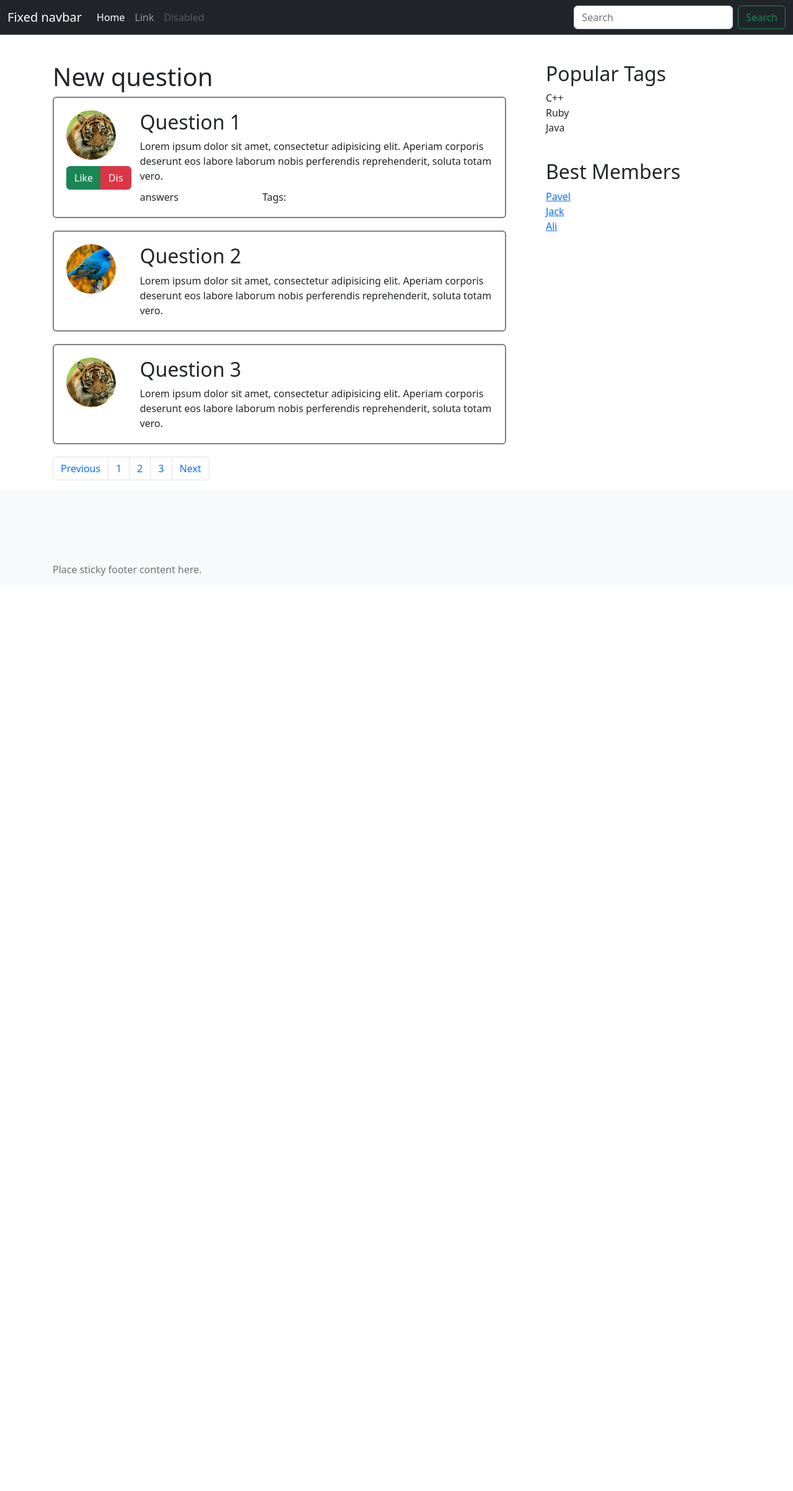
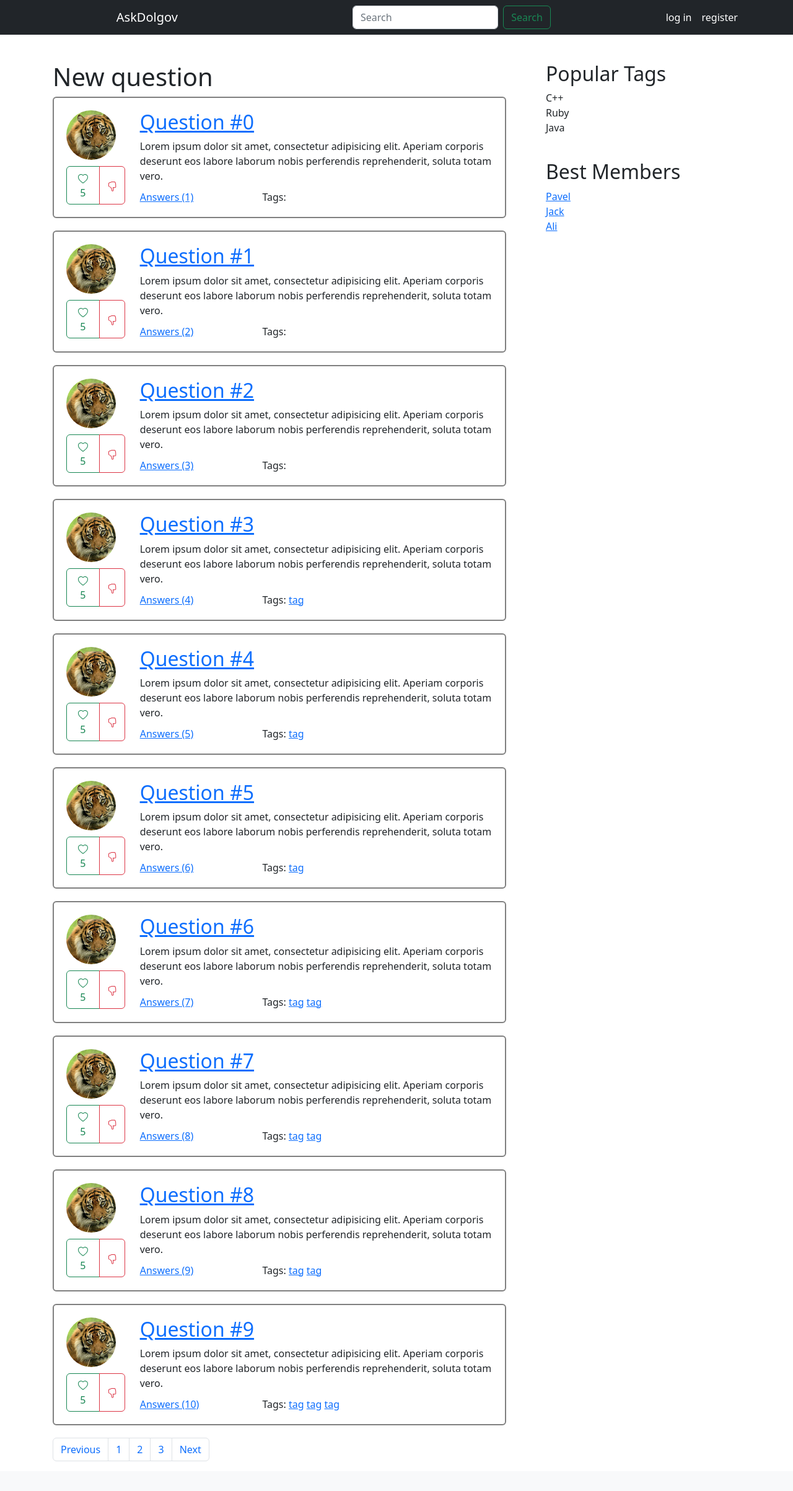
Before and after one commit to dolgovp/askme_dolgovv, a Django app: page / in a window 1280 px wide. Shown: the whole page at 62% size. Before the commit the page ends 929 px from the top, so only its background shows below. Run offline with Django 4.2, Linux system fonts and the light colour scheme.

Commit message:
dz2 beginning

```diff
--- a/askme_dolgovv/templates/index.html
+++ /dev/null
@@ -1,82 +0,0 @@
-{% extends 'base.html' %}
-{% load static %}
-{% block content %}
-<h1>New question</h1>
-  <div class="question">
-    <div class="row">
-      <div class="col-2">
-          <div class="row-3" >
-            <div class="avatar">
-                <img src="{% static '/img/avatar-2.jpeg' %}" alt="">
-            </div>
-          </div>
-          <div class="like-group">
-              <div class="row-1">
-                   <div class="btn-group" role="group" >
-                      <button type="button" class="btn btn-success"> Like </button>
-                      <button type="button" class="btn btn-danger">Dis</button>
-                    </div>
-              </div>
-          </div>
-      </div>
-      <div class="col-10">
-        <h2 class=question-title">Question 1</h2>
-        <div class="question-text">
-          Lorem ipsum dolor sit amet, consectetur adipisicing elit. Aperiam corporis deserunt eos labore laborum nobis perferendis reprehenderit, soluta totam vero.
-        </div>
-        <div class="question-info">
-            <div class="row">
-                <div class="col-4">
-                    answers
-                </div>
-                <div class="col-6">
-                    Tags:
-                </div>
-            </div>
-        </div>
-      </div>
-    </div>
-  </div>
-
-  <div class="question">
-    <div class="row">
-      <div class="col-2">
-        <div class="avatar">
-          <img src="{% static '/img/avatar.jpeg' %}" alt="">
-        </div>
-      </div>
-      <div class="col-10">
-        <h2 class=question-title">Question 2</h2>
-        <div class="question-text">
-          Lorem ipsum dolor sit amet, consectetur adipisicing elit. Aperiam corporis deserunt eos labore laborum nobis perferendis reprehenderit, soluta totam vero.
-        </div>
-      </div>
-    </div>
-  </div>
-
-  <div class="question">
-    <div class="row">
-      <div class="col-2">
-        <div class="avatar">
-          <img src="{% static '/img/avatar-2.jpeg' %}" alt="">
-        </div>
-      </div>
-      <div class="col-10">
-        <h2 class=question-title">Question 3</h2>
-        <div class="question-text">
-          Lorem ipsum dolor sit amet, consectetur adipisicing elit. Aperiam corporis deserunt eos labore laborum nobis perferendis reprehenderit, soluta totam vero.
-        </div>
-      </div>
-    </div>
-  </div>
-
-  <nav aria-label="Page navigation example">
-    <ul class="pagination">
-      <li class="page-item"><a class="page-link" href="#">Previous</a></li>
-      <li class="page-item"><a class="page-link" href="#">1</a></li>
-      <li class="page-item"><a class="page-link" href="#">2</a></li>
-      <li class="page-item"><a class="page-link" href="#">3</a></li>
-      <li class="page-item"><a class="page-link" href="#">Next</a></li>
-    </ul>
-  </nav>
-{% endblock %}
--- a/askme_dolgovv/urls.py
+++ b/askme_dolgovv/urls.py
@@ -22,9 +22,9 @@ from django.conf.urls.static import static
 
 urlpatterns = [
     path('', views.index),
-    path('question/123', views.question),
-    path('ask', views.ask),
-    path('login', views.login),
+    path('question/<int:question_id>', views.question, name='question_page'),
+    path('ask', views.ask, name='ask'),
+    path('login', views.login, name='login'),
     path('signup', views.signup),
     path('settings', views.settings)
 
--- a/askme_dolgovv/views.py
+++ b/askme_dolgovv/views.py
@@ -1,13 +1,14 @@
 from django.shortcuts import render
-
+from . import models
 from askme_dolgovv.settings import STATIC_ROOT, BASE_DIR
 
 
 def index(request):
-    return render(request, 'index.html')
+    context = {'questions': models.QUESTIONS}
+    return render(request, 'index.html', context=context)
 
 
-def question(request):
+def question(request, question_id: int):
     return render(request, 'question.html')
 
 
@@ -22,5 +23,6 @@ def login(request):
 def signup(request):
     return render(request, 'signup.html')
 
+
 def settings(request):
     return render(request, 'settings.html')
--- a/static/css/style.css
+++ b/static/css/style.css
@@ -16,7 +16,7 @@ html{
 .avatar-settings {
     width: 120px;
     height: 120px;
-    margin: 10px;
+    margin-bottom: 10px;
     border-radius: 50%;
     overflow: hidden;
 }
@@ -72,3 +72,6 @@ html{
     width: 100%;
     height: 200px;
 }
+.navbar-brand{
+    margin-left: 10px;
+}
--- a/askme_dolgovv/templates/base.html
+++ b/templates/base.html
@@ -14,28 +14,24 @@
     <header>
       <!-- Fixed navbar -->
       <nav class="navbar navbar-expand-md navbar-dark fixed-top bg-dark">
-        <div class="container-fluid">
-          <a class="navbar-brand" href="#">Fixed navbar</a>
-          <button class="navbar-toggler" type="button" data-bs-toggle="collapse" data-bs-target="#navbarCollapse" aria-controls="navbarCollapse" aria-expanded="false" aria-label="Toggle navigation">
-            <span class="navbar-toggler-icon"></span>
-          </button>
-          <div class="collapse navbar-collapse" id="navbarCollapse">
-            <ul class="navbar-nav me-auto mb-2 mb-md-0">
-              <li class="nav-item">
-                <a class="nav-link active" aria-current="page" href="#">Home</a>
-              </li>
-              <li class="nav-item">
-                <a class="nav-link" href="#">Link</a>
-              </li>
-              <li class="nav-item">
-                <a class="nav-link disabled">Disabled</a>
-              </li>
-            </ul>
+            <div class="col-md-2 ms-auto">
+                <a class="navbar-brand" href="#">AskDolgov</a>
+            </div>
+            <div class="col-md-3 ms-auto">
                <form class="d-flex" role="search">
                   <input class="form-control me-2" type="search" placeholder="Search" aria-label="Search">
                   <button class="btn btn-outline-success" type="submit">Search</button>
                 </form>
             </div>
+            <div class="col-md-2 ms-auto">
+                <ul class="navbar-nav me-auto mb-2 mb-md-0">
+                  <li class="nav-item">
+                    <a class="nav-link active"  href="{% url 'login' %}">log in</a>
+                  </li>
+                  <li class="nav-item">
+                    <a class="nav-link active"  href="#">register</a>
+                  </li>
+                </ul>
             </div>
       </nav>
     </header>
@@ -67,10 +63,6 @@
         </div>
     </main>
 
-    <footer class="footer mt-auto py-3 bg-light">
-      <div class="container">
-        <span class="text-muted">Place sticky footer content here.</span>
-      </div>
-    </footer>
+    <footer class="footer mt-auto py-3 bg-light"></footer>
   </body>
 </html>
--- /dev/null
+++ b/templates/inc/paginator.html
@@ -0,0 +1,9 @@
+<nav aria-label="Page navigation example">
+    <ul class="pagination">
+      <li class="page-item"><a class="page-link" href="#">Previous</a></li>
+      <li class="page-item"><a class="page-link" href="#">1</a></li>
+      <li class="page-item"><a class="page-link" href="#">2</a></li>
+      <li class="page-item"><a class="page-link" href="#">3</a></li>
+      <li class="page-item"><a class="page-link" href="#">Next</a></li>
+    </ul>
+</nav>
--- /dev/null
+++ b/templates/inc/question_item.html
@@ -0,0 +1,50 @@
+{% load static %}
+<div class="question">
+    <div class="row">
+      <div class="col-2">
+          <div class="row-3" >
+            <div class="avatar">
+                <img src="{% static '/img/avatar-2.jpeg' %}" alt="">
+            </div>
+          </div>
+          <div class="like-group">
+              <div class="row-1">
+                   <div class="btn-group" role="group" >
+                      <button type="button" class="btn btn-outline-success">
+                        <svg xmlns="http://www.w3.org/2000/svg" width="16" height="16" fill="currentColor" class="bi bi-heart" viewBox="0 0 16 16">
+                            <path d="m8 2.748-.717-.737C5.6.281 2.514.878 1.4 3.053c-.523 1.023-.641 2.5.314 4.385.92 1.815 2.834 3.989 6.286 6.357 3.452-2.368 5.365-4.542 6.286-6.357.955-1.886.838-3.362.314-4.385C13.486.878 10.4.28 8.717 2.01L8 2.748zM8 15C-7.333 4.868 3.279-3.04 7.824 1.143c.06.055.119.112.176.171a3.12 3.12 0 0 1 .176-.17C12.72-3.042 23.333 4.867 8 15z"/>
+                        </svg>
+                        5
+                      </button>
+                      <button type="button" class="btn btn-outline-danger">
+                        <svg xmlns="http://www.w3.org/2000/svg" width="16" height="16" fill="currentColor" class="bi bi-hand-thumbs-down" viewBox="0 0 16 16">
+                            <path d="M8.864 15.674c-.956.24-1.843-.484-1.908-1.42-.072-1.05-.23-2.015-.428-2.59-.125-.36-.479-1.012-1.04-1.638-.557-.624-1.282-1.179-2.131-1.41C2.685 8.432 2 7.85 2 7V3c0-.845.682-1.464 1.448-1.546 1.07-.113 1.564-.415 2.068-.723l.048-.029c.272-.166.578-.349.97-.484C6.931.08 7.395 0 8 0h3.5c.937 0 1.599.478 1.934 1.064.164.287.254.607.254.913 0 .152-.023.312-.077.464.201.262.38.577.488.9.11.33.172.762.004 1.15.069.13.12.268.159.403.077.27.113.567.113.856 0 .289-.036.586-.113.856-.035.12-.08.244-.138.363.394.571.418 1.2.234 1.733-.206.592-.682 1.1-1.2 1.272-.847.283-1.803.276-2.516.211a9.877 9.877 0 0 1-.443-.05 9.364 9.364 0 0 1-.062 4.51c-.138.508-.55.848-1.012.964l-.261.065zM11.5 1H8c-.51 0-.863.068-1.14.163-.281.097-.506.229-.776.393l-.04.025c-.555.338-1.198.73-2.49.868-.333.035-.554.29-.554.55V7c0 .255.226.543.62.65 1.095.3 1.977.997 2.614 1.709.635.71 1.064 1.475 1.238 1.977.243.7.407 1.768.482 2.85.025.362.36.595.667.518l.262-.065c.16-.04.258-.144.288-.255a8.34 8.34 0 0 0-.145-4.726.5.5 0 0 1 .595-.643h.003l.014.004.058.013a8.912 8.912 0 0 0 1.036.157c.663.06 1.457.054 2.11-.163.175-.059.45-.301.57-.651.107-.308.087-.67-.266-1.021L12.793 7l.353-.354c.043-.042.105-.14.154-.315.048-.167.075-.37.075-.581 0-.211-.027-.414-.075-.581-.05-.174-.111-.273-.154-.315l-.353-.354.353-.354c.047-.047.109-.176.005-.488a2.224 2.224 0 0 0-.505-.804l-.353-.354.353-.354c.006-.005.041-.05.041-.17a.866.866 0 0 0-.121-.415C12.4 1.272 12.063 1 11.5 1z"/>
+                        </svg>
+                      </button>
+                    </div>
+              </div>
+          </div>
+      </div>
+      <div class="col-10">
+        <h2 class=question-title">
+            <a href="{% url 'question_page' question_id=question.id %}"> {{ question.title }} </a>
+        </h2>
+        <div class="question-text">
+          Lorem ipsum dolor sit amet, consectetur adipisicing elit. Aperiam corporis deserunt eos labore laborum nobis perferendis reprehenderit, soluta totam vero.
+        </div>
+        <div class="question-info">
+            <div class="row">
+                <div class="col-4">
+                    <a  href="#">Answers ({{ question.answers_number }})</a>
+                </div>
+                <div class="col-6">
+                    Tags:
+                    {% for tag in question.tags %}
+                        <a href='#'>{{ tag }}</a>
+                    {% endfor %}
+                </div>
+            </div>
+        </div>
+      </div>
+    </div>
+</div>
--- /dev/null
+++ b/templates/index.html
@@ -0,0 +1,9 @@
+{% extends 'base.html' %}
+{% load static %}
+{% block content %}
+<h1>New question</h1>
+    {% for question in questions %}
+        {% include 'inc/question_item.html' %}
+    {% endfor %}
+    {% include 'inc/paginator.html' %}
+{% endblock %}
```
Also changed, not shown: askme_dolgovv/models.py (added, +8 -0 lines), templates/question.html (renamed from askme_dolgovv/templates/question.html, +13 -11 lines), templates/settings.html (renamed from askme_dolgovv/templates/settings.html, +8 -4 lines), templates/ask.html (renamed from askme_dolgovv/templates/ask.html), templates/login.html (renamed from askme_dolgovv/templates/login.html), templates/signup.html (renamed from askme_dolgovv/templates/signup.html), 1 other file. Lines whose indentation alone changed are shown as unchanged.
